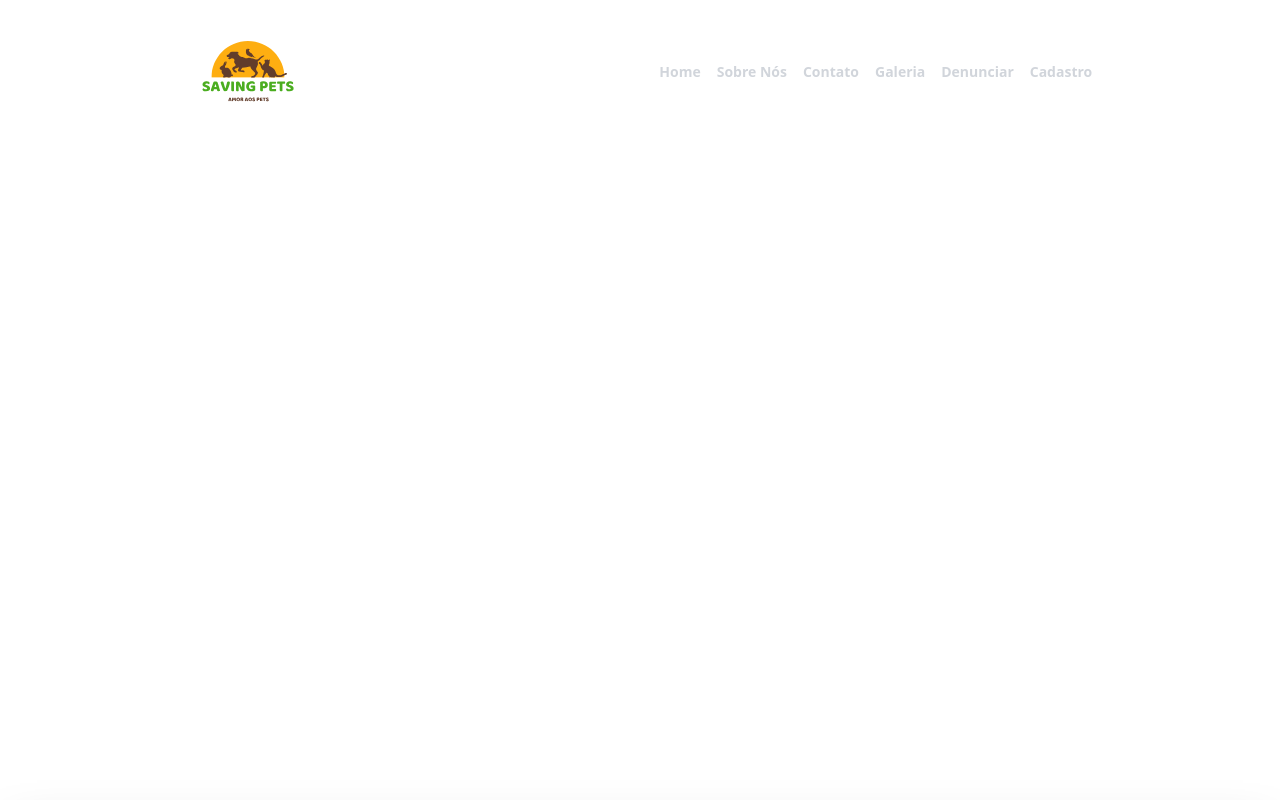
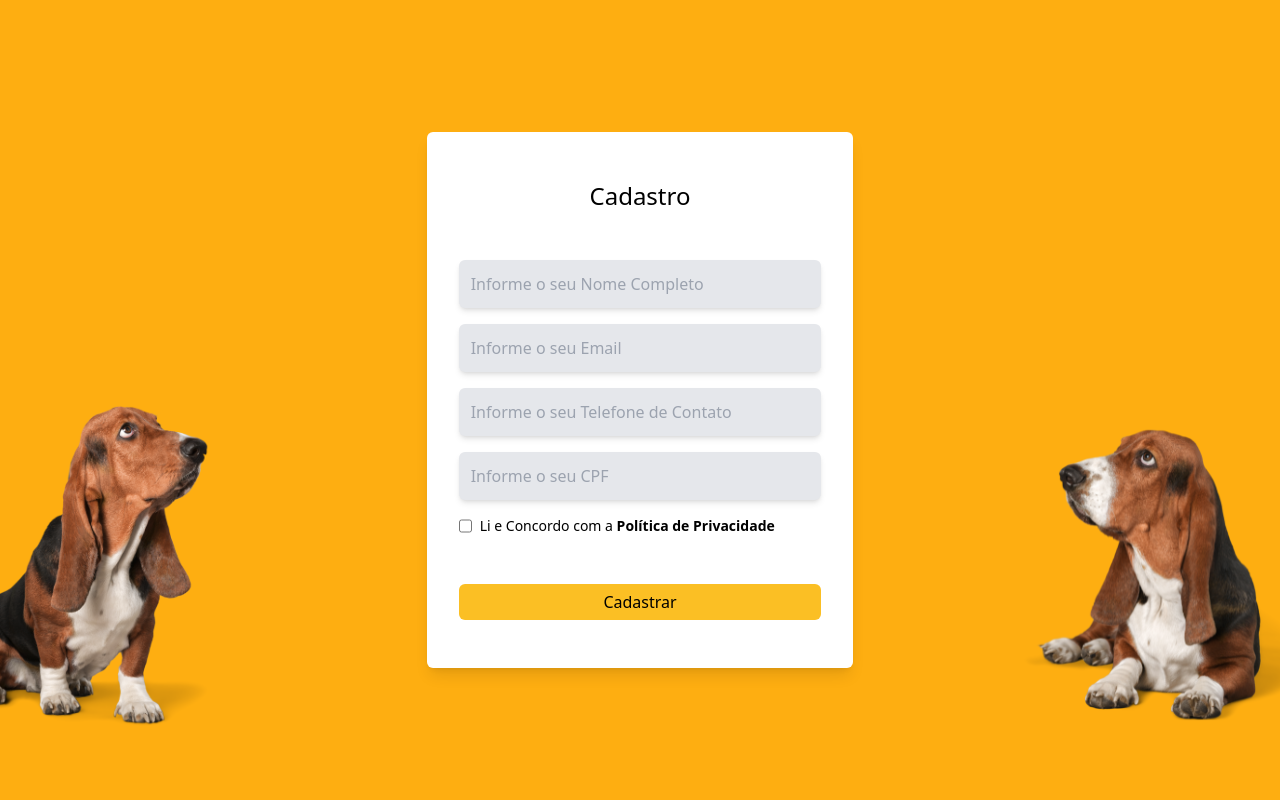
Before and after one commit to moraiskaua/front-end-saving-pets, a Next.js app: page /register in a window 1280 px wide. Shown: the top 800 px of the page. Built offline with nearby package versions, Linux system fonts and the light colour scheme.

Commit message:
layout: create page register and depositions

```diff
--- a/src/components/Footer.tsx
+++ b/src/components/Footer.tsx
@@ -29,16 +29,19 @@ const Footer = () => {
               </li>
             </Link>
           </ul>
-          <Link href='/privacyPolicy' >
-            <ul className=" flex flex-col column gap-3">
+
+          <ul className=" flex flex-col column gap-3">
+            <Link href="/privacyPolicy">
               <li className="cursor-pointer opacity-50 transition-all hover:text-black hover:opacity-100">
                 Política de Privacidade
               </li>
+            </Link>
+            <Link href="/depositions" >
               <li className="cursor-pointer opacity-50 transition-all hover:text-black hover:opacity-100">
                 Depoimentos
               </li>
-            </ul>
-          </Link>
+            </Link>
+          </ul>
         </div>
         <div className="flex justify-center items-center gap-12">
           <Link href="/contact">
--- a/src/pages/_app.tsx
+++ b/src/pages/_app.tsx
@@ -1,12 +1,14 @@
 import Footer from '@/components/Footer';
 import Navbar from '@/components/Navbar';
-import '@/styles/globals.css';
+import { useRouter } from 'next/router';
 import type { AppProps } from 'next/app';
 import Head from 'next/head';
 import { useEffect, useState } from 'react';
+import '@/styles/globals.css';
 
 export default function App({ Component, pageProps }: AppProps) {
   const [isScrolled, setIsScrolled] = useState(false);
+  const router = useRouter();
 
   useEffect(() => {
     const handleScroll = () =>
@@ -17,15 +19,18 @@ export default function App({ Component, pageProps }: AppProps) {
     return () => window.removeEventListener('scroll', handleScroll);
   }, []);
 
+  // Verifique se o caminho atual é "/register"
+  const isRegisterPage = router.pathname === '/register';
+
   return (
     <>
       <Head>
         <link rel="icon" href="/favicon.png" />
         <title>Saving Pets</title>
       </Head>
-      <Navbar isScrolled={isScrolled} />
+      {!isRegisterPage && <Navbar isScrolled={isScrolled} />}
       <Component {...pageProps} />
-      <Footer />
+      {!isRegisterPage && <Footer />}
     </>
   );
 }
--- /dev/null
+++ b/src/pages/depositions.tsx
@@ -0,0 +1,14 @@
+import Banner from '@/components/Banner';
+
+const Depositions = () => {
+  return (
+    <>
+      <Banner
+        title="Depoimentos"
+        text="Confira os depoimentos de pessoas que recorreram a nós!"
+      />
+      <section className="min-h-screen"></section>
+    </>
+  );
+};
+export default Depositions;
--- a/src/pages/register.tsx
+++ b/src/pages/register.tsx
@@ -1,7 +1,37 @@
+import FormButton from '@/components/FormButton';
+import FormInput from '@/components/FormInput';
+import Link from 'next/link';
+
 const Register = () => {
   return (
     <>
-      <section className="min-h-screen"></section>
+      <section className="min-h-screen flex justify-center items-center bg-bottom bg-no-repeat shadow-xl bg-register-forms bg-bg-yellow">
+        <form
+          action=""
+          className="bg-white shadow-lg py-12 px-8 rounded-md flex flex-col gap-4 w-4/12 justify-center"
+        >
+          <h1 className="text-2xl mb-8 text-center">Cadastro</h1>
+          <FormInput placeholder="Informe o seu Nome Completo" required />
+          <FormInput placeholder="Informe o seu Email" required />
+          <FormInput placeholder="Informe o seu Telefone de Contato" required />
+          <FormInput placeholder="Informe o seu CPF" required />
+
+          <div className="flex gap-2 mb-2">
+            <input type="checkbox" className="" />
+            <p className="text-sm">
+              Li e Concordo com a
+              <Link
+                href="/privacyPolicy"
+                target="_blank"
+                className="cursor-pointer transition-all hover:text-bg-yellow"
+              >
+                <strong> Política de Privacidade</strong>
+              </Link>
+            </p>
+          </div>
+          <FormButton text="Cadastrar" />
+        </form>
+      </section>
     </>
   );
 };
--- a/tailwind.config.ts
+++ b/tailwind.config.ts
@@ -12,6 +12,7 @@ const config: Config = {
         'banner': 'url("/images/banner.png")',
         'contact-forms':'url("/images/wallpaper-contact-forms.jpg")',
         'report-forms':'url("/images/wallpaper-report-forms.png")',
+        'register-forms':'url("/images/wallpaper-register-forms.png")',
         'gradient-radial': 'radial-gradient(var(--tw-gradient-stops))',
         'gradient-conic':
           'conic-gradient(from 180deg at 50% 50%, var(--tw-gradient-stops))',
```
Also changed, not shown: public/images/wallpaper-register-forms.png (added).
